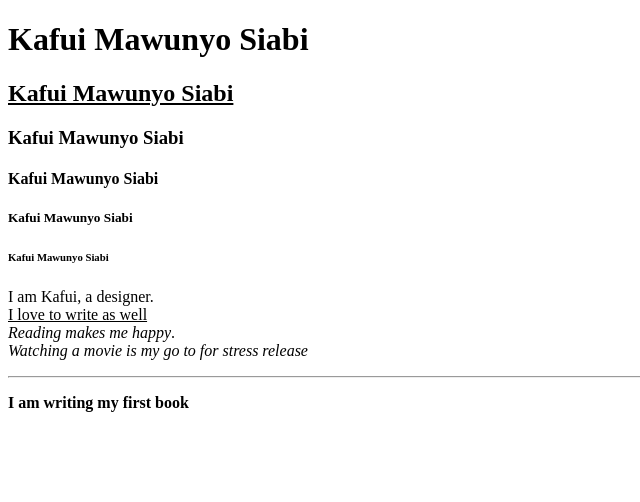
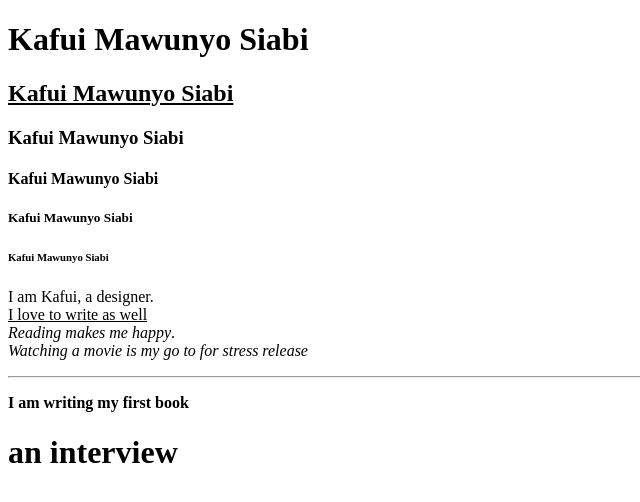
Before and after one commit to KafuiMawunyo/T4G_lesson1, a plain HTML site: page index.html in a window 1280 px wide. Shown: the whole page, without its empty margins (0-640 px from the left). Drawn offline with Linux system fonts and the light colour scheme.

Commit message:
adding file

```diff
--- a/index.html
+++ b/index.html
@@ -15,5 +15,6 @@
  <p>I am Kafui, a designer. <br><u>I love to write as well</u> <br><i>Reading makes me happy</i>. <br><em>Watching a movie is my go to for stress release</p></em>
  <hr>
  <p><b>I am writing my first book</b></p>
+ <h1>an interview</h1>
 </body>
 </html>
```
